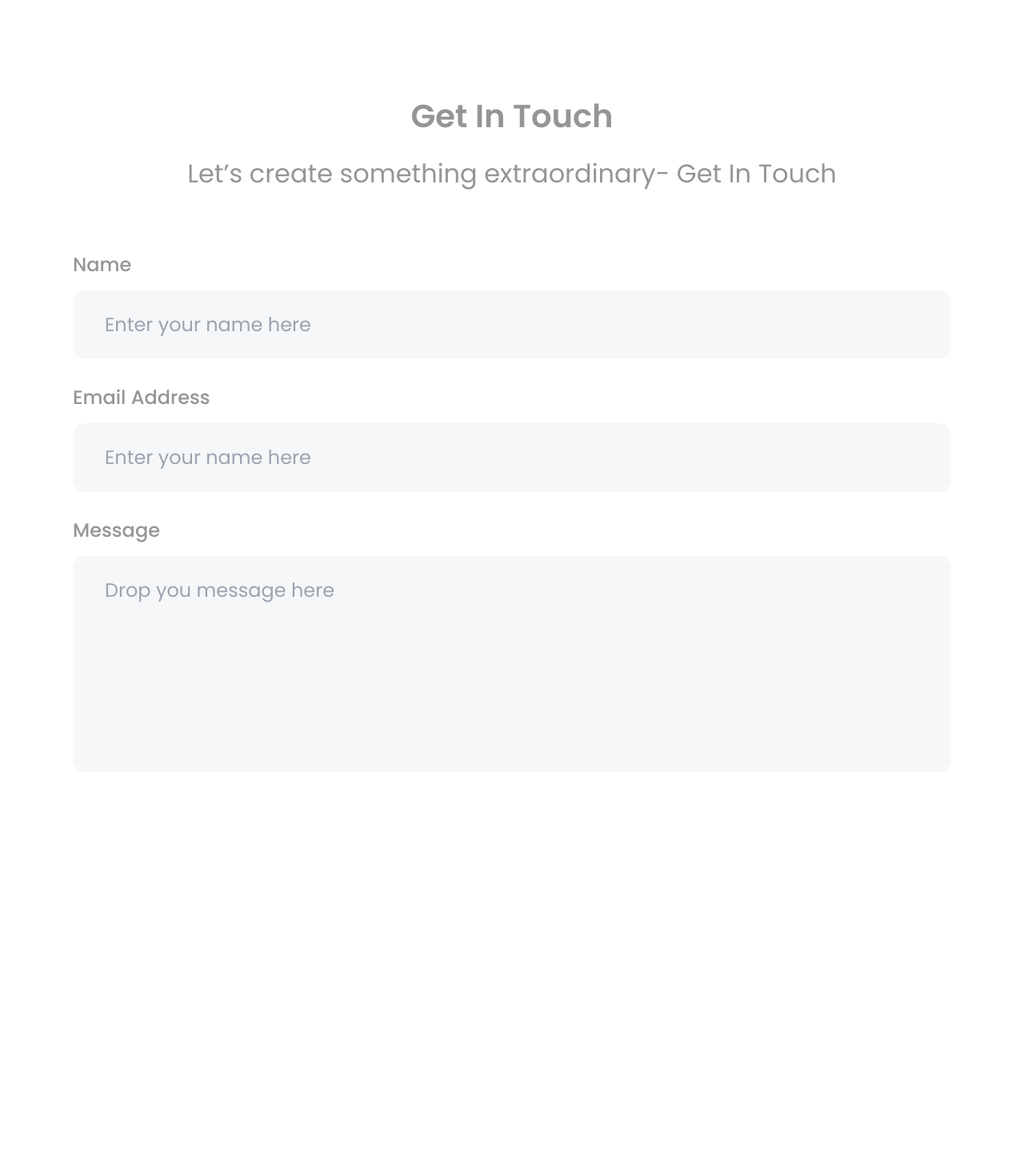
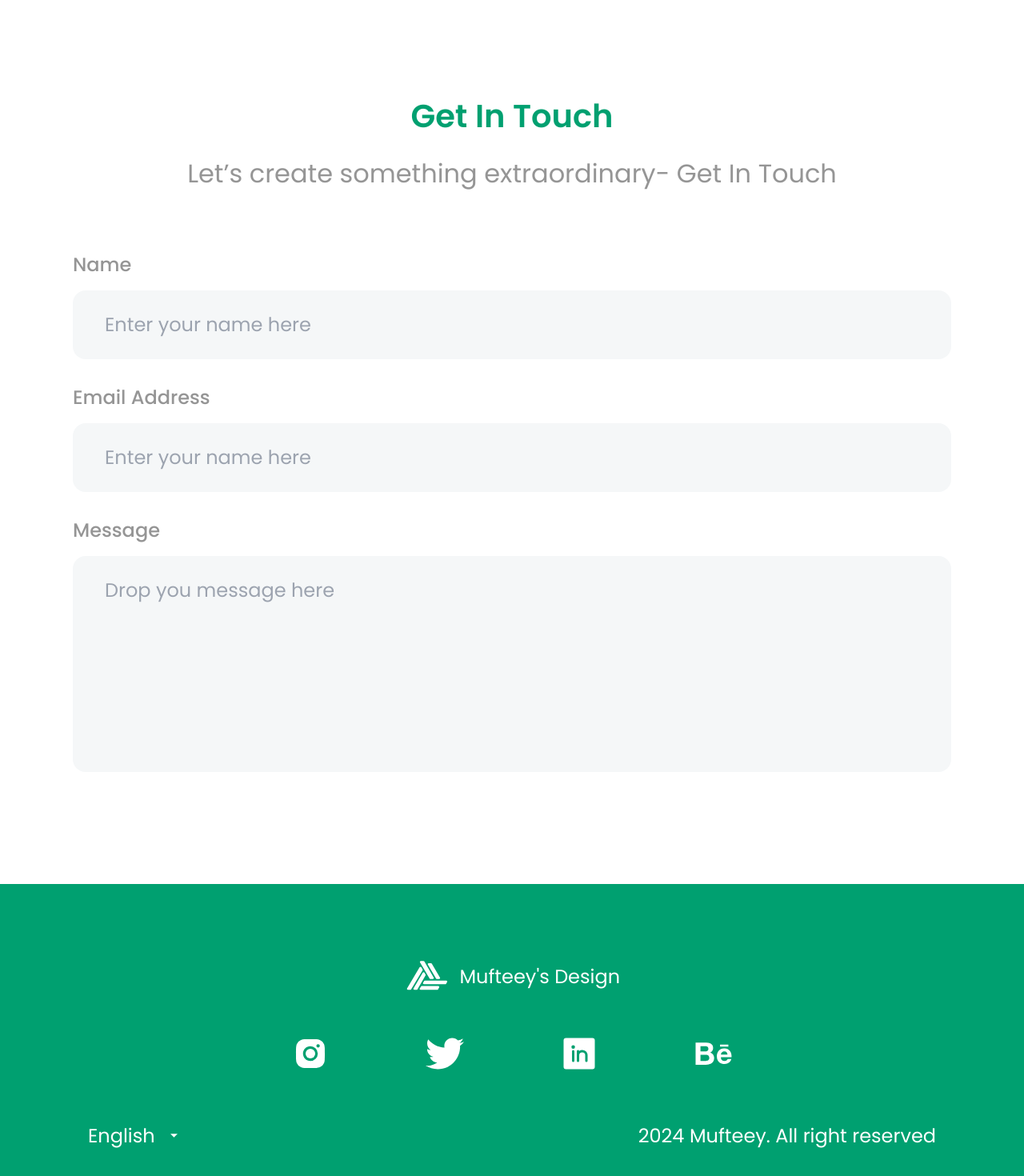
Before and after one commit to mmustaphak/ui-ux-portfolio, a React (Vite) app: page / in a window 1280 px wide. Shown: the part 3460-4930 px from the top of the page at 80% size. Built offline with nearby package versions, Linux system fonts and the light colour scheme.

Commit message:
Implemented the context theme using inline styles for the layout component

```diff
--- a/src/components/Layout.jsx
+++ b/src/components/Layout.jsx
@@ -27,7 +27,8 @@ export default function Layout({ children }) {
 
         <div>
           <h1
-            className={`${theme.text} mt-auto font-semibold min-[480px]:text-2xl lg:text-[2.5rem]`}
+            style={{color:theme}}
+            className="mt-auto font-semibold min-[480px]:text-2xl lg:text-[2.5rem]"
           >
             Get In Touch
           </h1>
@@ -39,7 +40,8 @@ export default function Layout({ children }) {
       </div>
 
       <footer
-        className={`${theme.background} mt-auto pt-6 pb-3 px-7 w-full text-center text-white text-[6.24px] min-[480px]:text-lg min-[480px]:px-12 min-[480px]:pt-8 min-[480px]:pb-4 lg:px-[110px] lg:pt-[96px] lg:pb-[50px]`}
+        style={{background:theme}}
+        className="mt-auto pt-6 pb-3 px-7 w-full text-center text-white text-[6.24px] min-[480px]:text-lg min-[480px]:px-12 min-[480px]:pt-8 min-[480px]:pb-4 lg:px-[110px] lg:pt-[96px] lg:pb-[50px]"
       >
         <div className="flex flex-col justify-center mx-auto w-full max-w-[1220px]">
           <div className="flex justify-between items-center mx-auto w-full max-w-[72px] min-[480px]:max-w-[105px] md:max-w-[125px] lg:max-w-[270px]">
```
